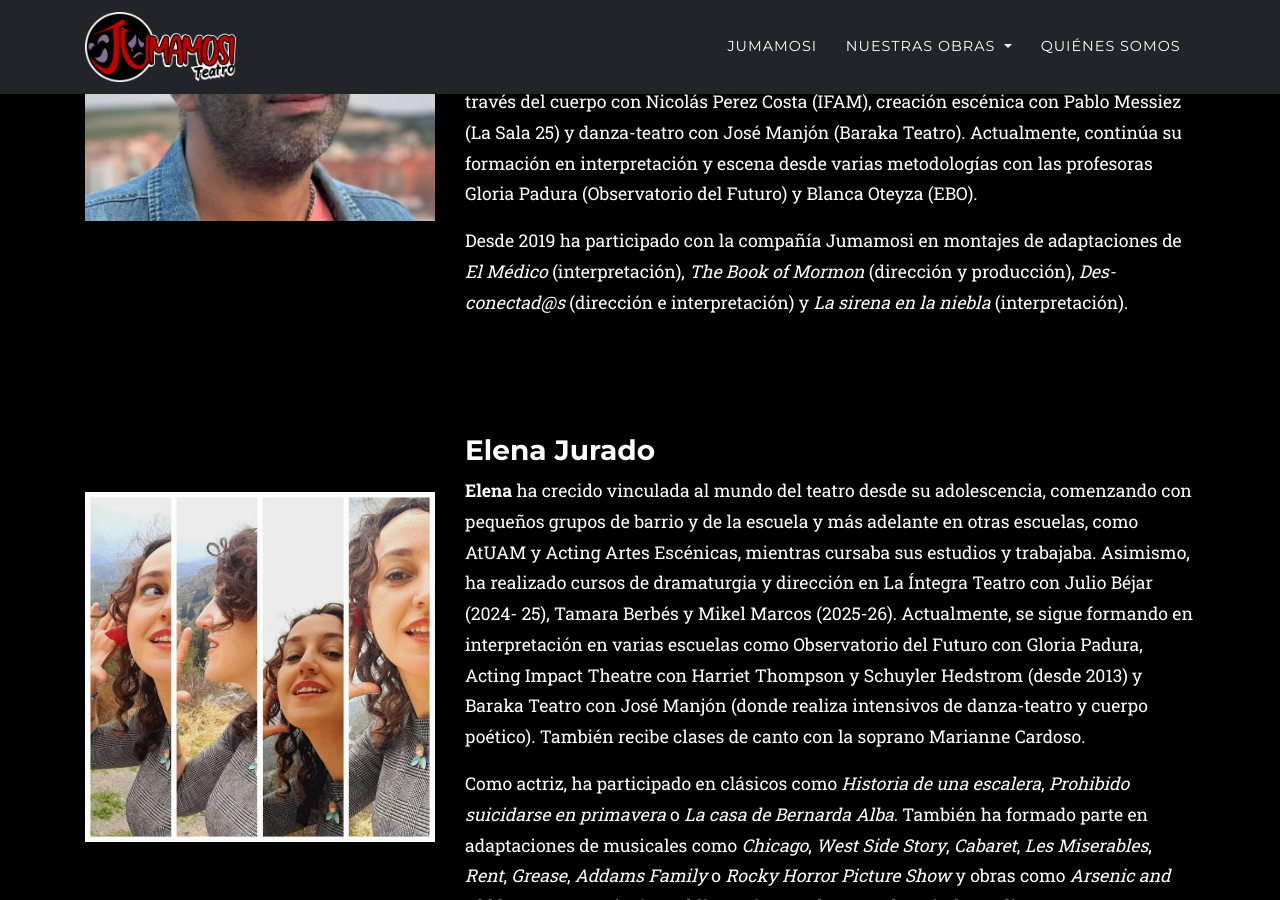
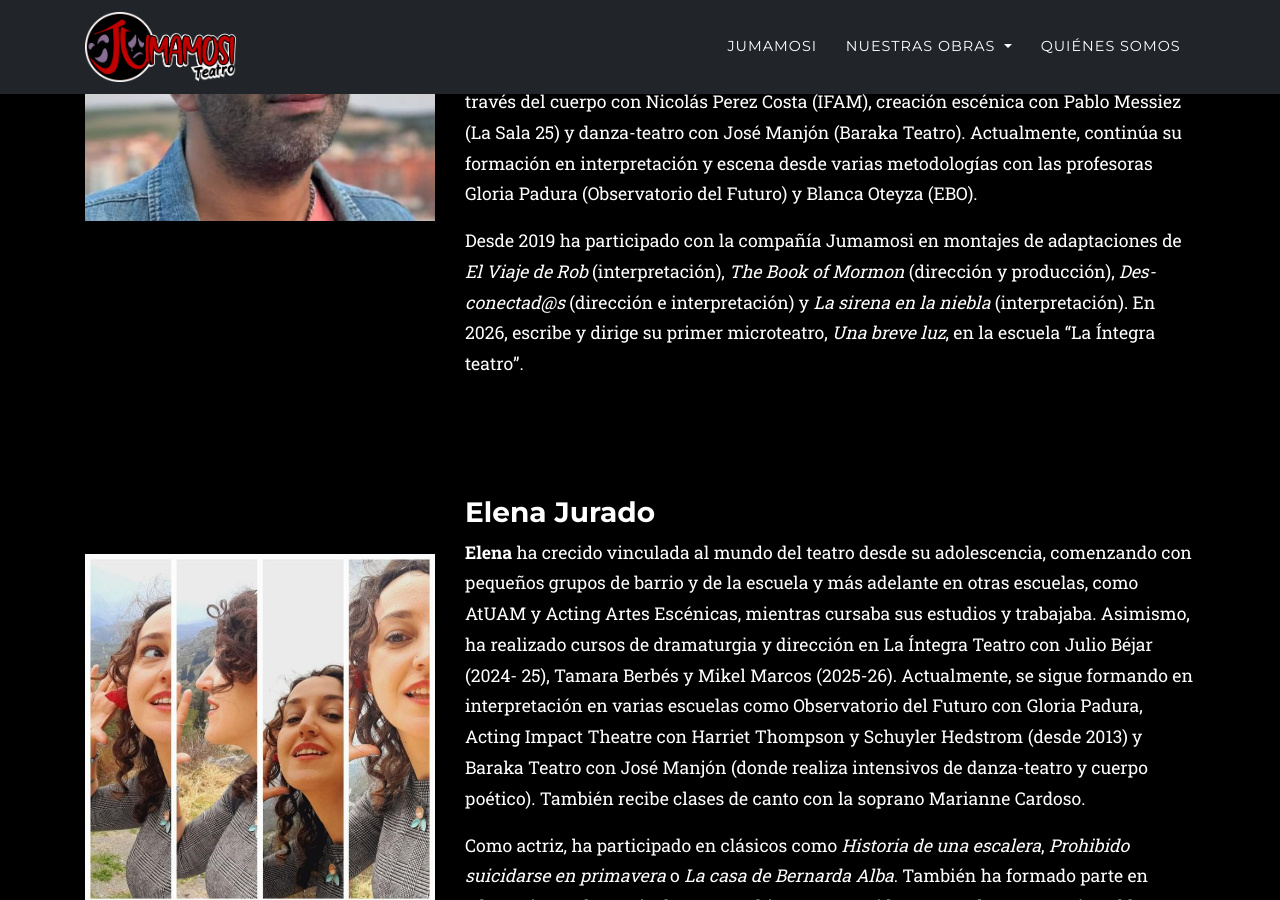
Before and after one commit to jumamositeatro/jumamositeatro.github.io, a Jekyll site: the page built from nosotros.md, in a window 1280 px wide and 900 px high, scrolled down 1150 px. Built offline with Jekyll 4.4.1, drawn with Linux system fonts in a browser that asks for light colours; some web fonts are replaced.

Commit message:
Update cvs.yml

```diff
--- a/_data/cvs.yml
+++ b/_data/cvs.yml
@@ -11,8 +11,9 @@ david:
     y danza-teatro con José Manjón (Baraka Teatro). Actualmente, continúa su formación en interpretación y escena desde varias
     metodologías con las profesoras Gloria Padura (Observatorio del Futuro) y Blanca Oteyza (EBO).
 
-    Desde 2019 ha participado con la compañía Jumamosi en montajes de adaptaciones de *El Médico* (interpretación),
+    Desde 2019 ha participado con la compañía Jumamosi en montajes de adaptaciones de *El Viaje de Rob* (interpretación),
     *The Book of Mormon* (dirección y producción), *Des-conectad@s* (dirección e interpretación) y *La sirena en la niebla* (interpretación).
+    En 2026, escribe y dirige su primer microteatro, *Una breve luz*, en la escuela "La Íntegra teatro".
 
 andres:
   name: Andrés Viedma
```
